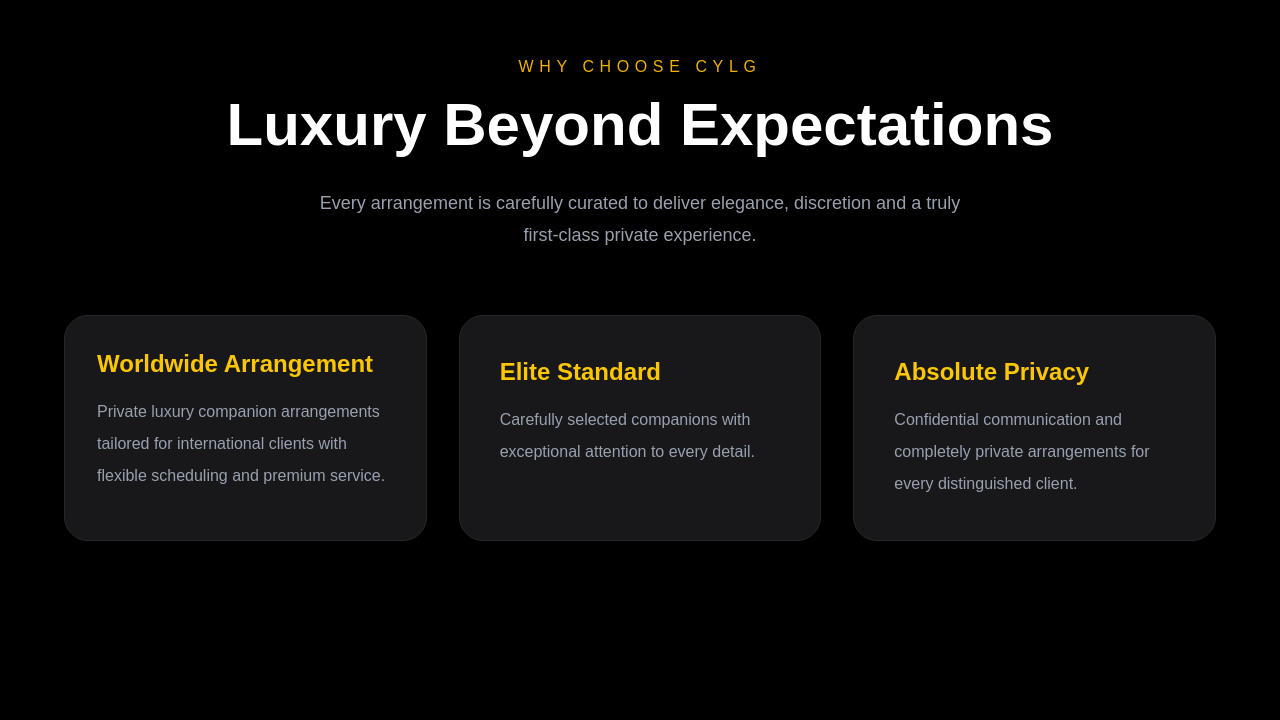
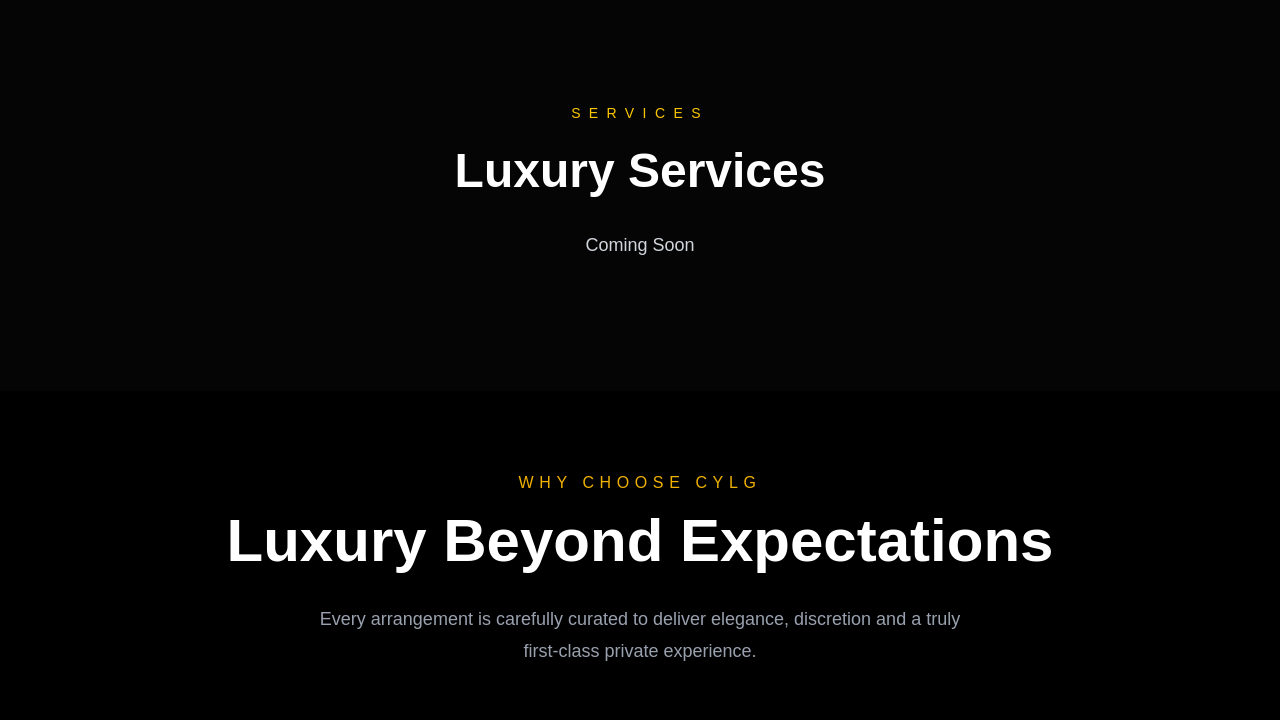
Before and after one commit to chayanlonggong-dev/CYLG, a Next.js app: page / in a window 1280 px wide. Shown: the part 1265-1985 px from the top of the page. Built offline with nearby package versions, Linux system fonts and the light colour scheme; no server answers; the database is empty.

Commit message:
Add services section

```diff
--- a/app/HomeClient.tsx
+++ b/app/HomeClient.tsx
@@ -7,6 +7,7 @@
 import Header from "../components/Header";
 import Hero from "../components/Hero";
 import Lifestyle from "../components/Lifestyle";
+import Services from "../components/Services";
 import LuxuryExperience from "../components/LuxuryExperience";
 import CollectionCards from "../components/CollectionCards";
 import FloatingContact from "../components/FloatingContact";
@@ -71,7 +72,7 @@
         <Hero />
 
 <Lifestyle />
-
+<Services />
 <LuxuryExperience />
 
 <CollectionCards />
--- /dev/null
+++ b/components/Services.tsx
@@ -0,0 +1,51 @@
+"use client";
+
+export default function Services() {
+  return (
+    <section
+      id="services"
+      className="
+        bg-[#050505]
+        px-6
+        py-32
+      "
+    >
+      <div className="mx-auto max-w-7xl text-center">
+        <p
+          className="
+            text-sm
+            uppercase
+            tracking-[0.6em]
+            text-yellow-400
+          "
+        >
+          SERVICES
+        </p>
+
+        <h2
+          className="
+            mt-6
+            text-5xl
+            font-black
+            text-white
+          "
+        >
+          Luxury Services
+        </h2>
+
+        <p
+          className="
+            mx-auto
+            mt-8
+            max-w-3xl
+            text-lg
+            leading-9
+            text-gray-300
+          "
+        >
+          Coming Soon
+        </p>
+      </div>
+    </section>
+  );
+}
```
